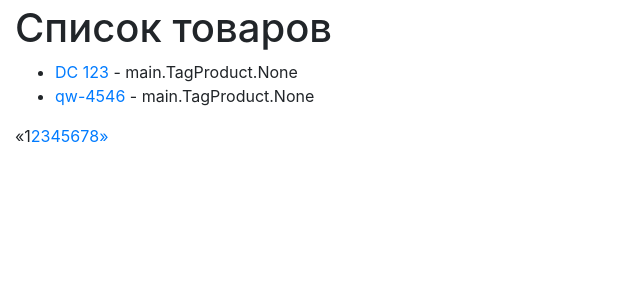
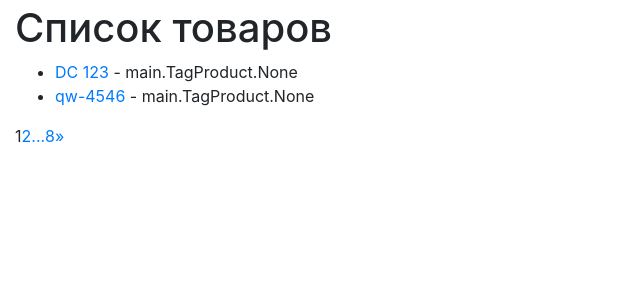
Before and after one commit to thinknetica-django-lab-01/ZusmanOne, a Django app: page /goods/ in a window 1280 px wide. Shown: the part 56-356 px from the top of the page, without its empty margins (0-640 px from the left). Run offline with Django 3.2, Linux system fonts and the light colour scheme; a user stored in the database is signed in; data comes from the database, SQL or seed files in the repository; some libraries are stand-ins or nearby versions.

Commit message:
pagintae_done

```diff
--- a/Marketplace/main/templates/base.html
+++ b/Marketplace/main/templates/base.html
@@ -53,32 +53,29 @@
 
   <div class="starter-template" style="margin-top:10px">
       {%block content%}
-    {%endblock content%}
+    {% endblock content %}
 
       {% block pagination %}
         {% if is_paginated %}
             <ul class="pagination">
                 {% if page_obj.has_previous %}
-                    <li><a href="{{request.path}}?page= {{ page_obj.previous_page_number }}"> &laquo;</a> </li>
-                {% else %}
-                <li class="disabled"><span> &laquo;</span></li>
+                    <li><a href="?page= {{ page_obj.previous_page_number }}"> &laquo;</a> </li>
+                    <li> <a class="active" href="?page={{ page_obj.previous_page_number }}">{{ page_obj.previous_page_number }} </a></li>
                 {% endif %}
-                {% for i in paginator.page_range %}
-                {% if page_obj.number == i %}
-                <li class="active"><span> {{ i }} <span class="sr-only"> (current) </span> </span></li>
-                {% else %}
-                <li><a href="{{request.path}}?page= {{ i }} "> {{ i }} </a></li>
-                {% endif %}
-                {% endfor %}
+                <li class="active">{{ page_obj.number }}</li>
                 {% if page_obj.has_next %}
-                    <li><a href="{{request.path}}?page={{ page_obj.next_page_number }}"> &raquo;</a> </li>
+                    <li><a class="active" href="?page={{ page_obj.next_page_number }}">{{ page_obj.next_page_number }}</a>
+                    {% if page_obj.next_page_number < page_obj.paginator.num_pages %}
+                        <li class="disabled"><a href="#">...</a></li>
+                        <li><a  href="?page={{ page_obj.paginator.num_pages }}">{{ page_obj.paginator.num_pages }}</a></li>
+                    {% endif %}
+                <li><a href="?page={{ page_obj.next_page_number }}"> &raquo;</a> </li>
                 {% else %}
                 <li class="disabled"><span> &raquo;</span></li>
                 {% endif %}
             </ul>
         {% endif %}
       {% endblock %}
-
   </div>
 
 </main><!-- /.container -->
--- a/Marketplace/main/views.py
+++ b/Marketplace/main/views.py
@@ -2,6 +2,7 @@ from django.shortcuts import render
 from .models import Product,CategoryProduct,SaleMan,TagProduct
 from django.views.generic.list import ListView
 from django.views import generic
+from django.contrib.auth.mixins import LoginRequiredMixin
 
 
 def home(request):
@@ -12,11 +13,30 @@ def home(request):
 
 
 
-class ProductListView(ListView):
+class ProductListView(LoginRequiredMixin, ListView):
     model = Product
     queryset = Product.objects.all()
     template_name = "main/product_list.html"
     paginate_by = 2
+    # def get_context_data(self, **kwargs):
+    #     context = super(ProductListView, self).get_context_data(**kwargs)
+    #     if not context.get('is_paginated', False):
+    #         return context
+    #
+    #     paginator = context.get('paginator')
+    #     num_pages = paginator.num_pages
+    #     current_page = context.get('page_obj')
+    #     page_no = current_page.number
+    #
+    #     if num_pages <= 5 or page_no <= 3:  # case 1 and 2
+    #         pages = [x for x in range(1, min(num_pages + 1, 6))]
+    #     elif page_no > num_pages - 3:  # case 4
+    #         pages = [x for x in range(num_pages - 5, num_pages + 1)]
+    #     else:  # case 3
+    #         pages = [x for x in range(page_no - 4, page_no + 1)]
+    #
+    #     context.update({'pages': pages})
+    #     return context
 
 
 class ProductDetail(generic.DetailView):
```
